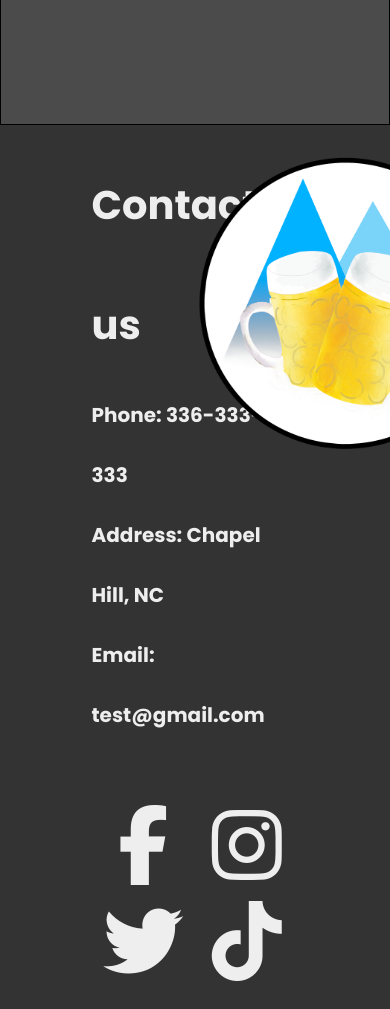
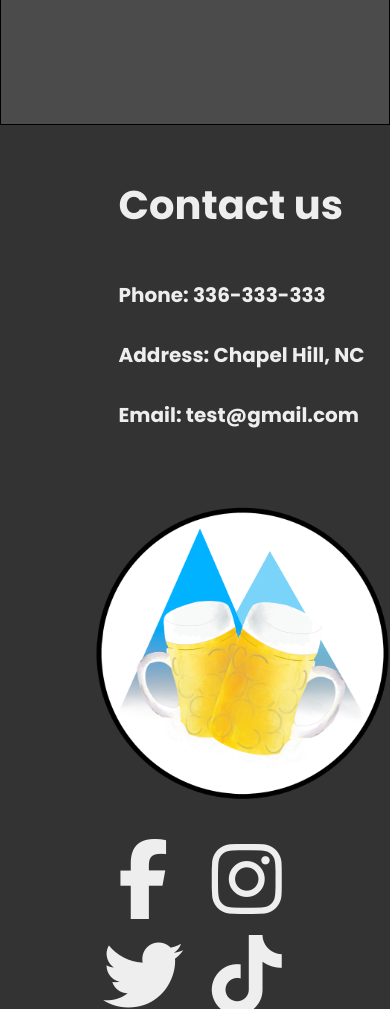
Before and after one commit to carrac22/templates, a plain HTML site: page gallery.html in a window 390 px wide. Shown: the part 4540-5549 px from the top of the page. Drawn offline with Linux system fonts and the light colour scheme; files whose address does not match are found by name.

Commit message:
footer fix

```diff
--- a/Restaurant.css
+++ b/Restaurant.css
@@ -563,6 +563,11 @@ footer{
 
 
 @media(max-width:925px){
+    .footer .column1{
+        display: grid;
+        grid-template-columns: auto;
+    }
+
     .background .tile{
         display: grid;
         grid-template-columns: auto;
```
